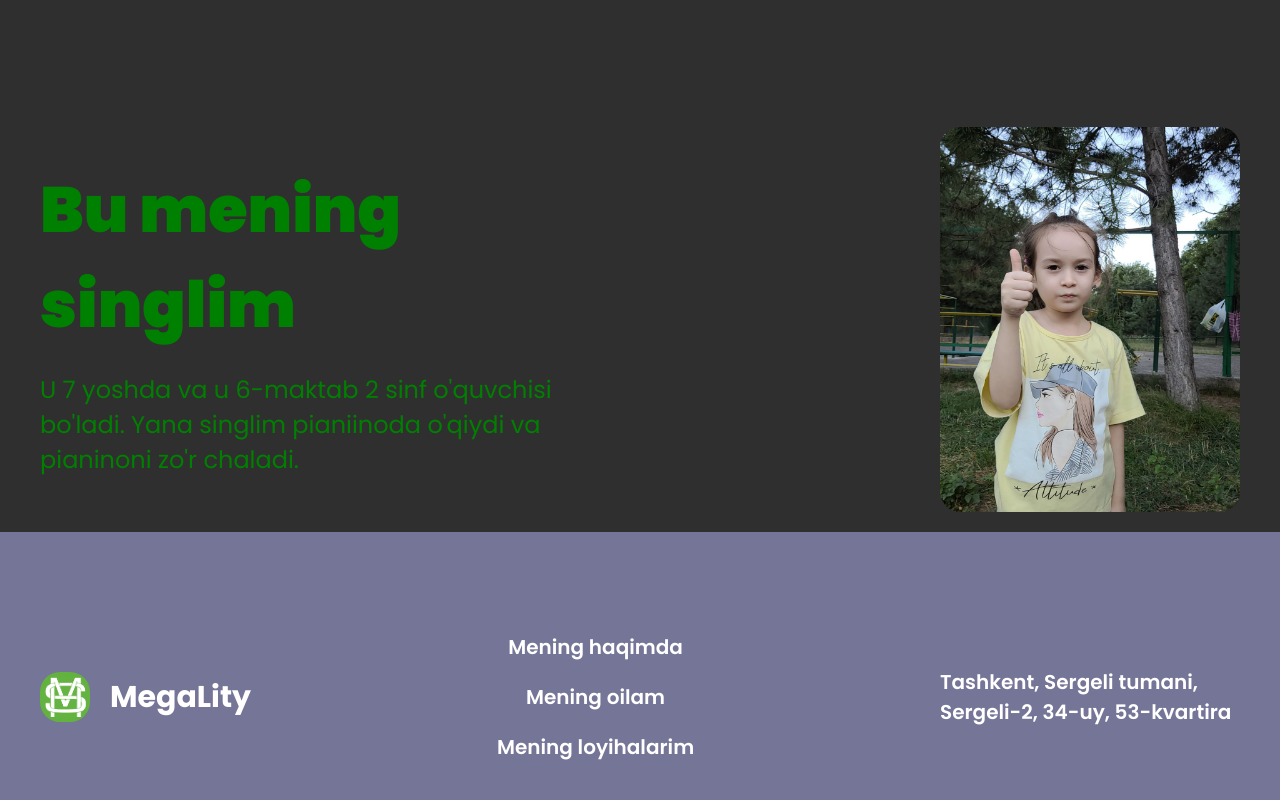
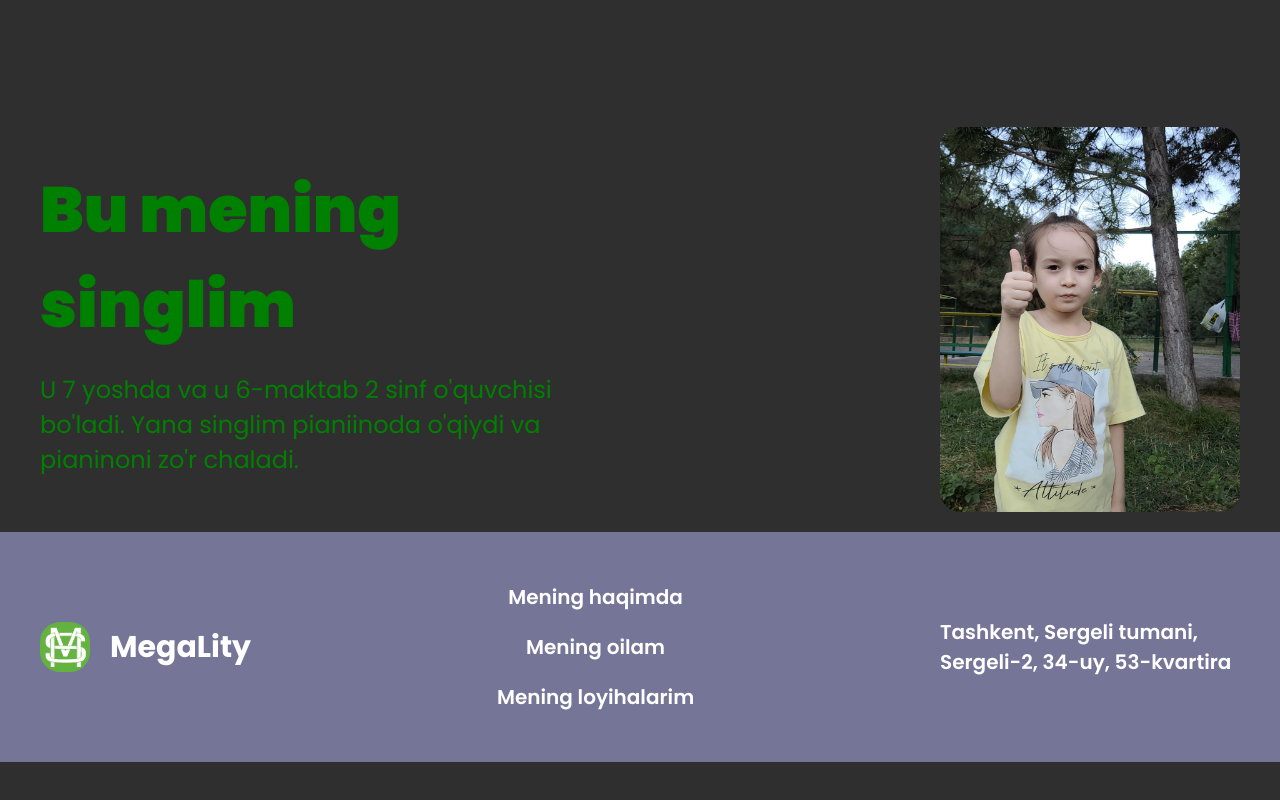
Before and after one commit to MegaLity2511/Portfolio, a plain HTML site: page Mening oilam/index.html in a window 1280 px wide. Shown: the part 2488-3288 px from the top of the page. After the commit the page ends 3250 px from the top, so only its background shows below. Drawn offline with Linux system fonts and the light colour scheme.

Commit message:
Add new things in HTML file

```diff
--- a/Mening loyihalarim/main.css
+++ b/Mening loyihalarim/main.css
@@ -130,7 +130,7 @@ img {
 }
 
 .site-footer {
-  padding-block: 100px;
+  padding-block: 50px;
   background-color: rgb(117, 117, 152);
 }
 
--- a/Mening oilam/main.css
+++ b/Mening oilam/main.css
@@ -129,7 +129,7 @@ img {
 
 .site-footer {
   margin-top: 20px;
-  padding-block: 100px;
+  padding-block: 50px;
   background-color: rgb(117, 117, 152);
 }
 
--- a/main.css
+++ b/main.css
@@ -240,7 +240,7 @@ img {
 }
 
 .site-footer {
-  padding-block: 0px;
+  padding-block: 50px;
   background-color: rgb(117, 117, 152);
 }
 
```
Also changed, not shown: index.html (+2 -2 lines).
